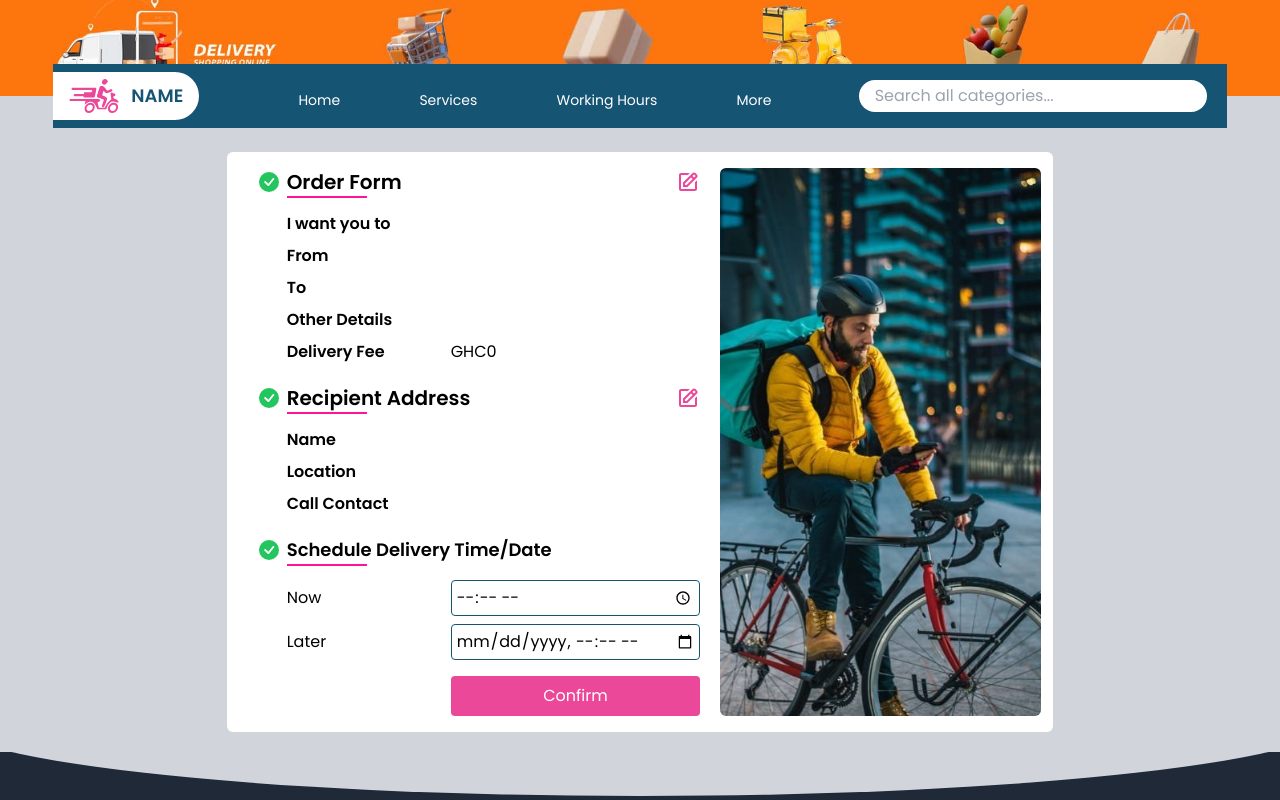
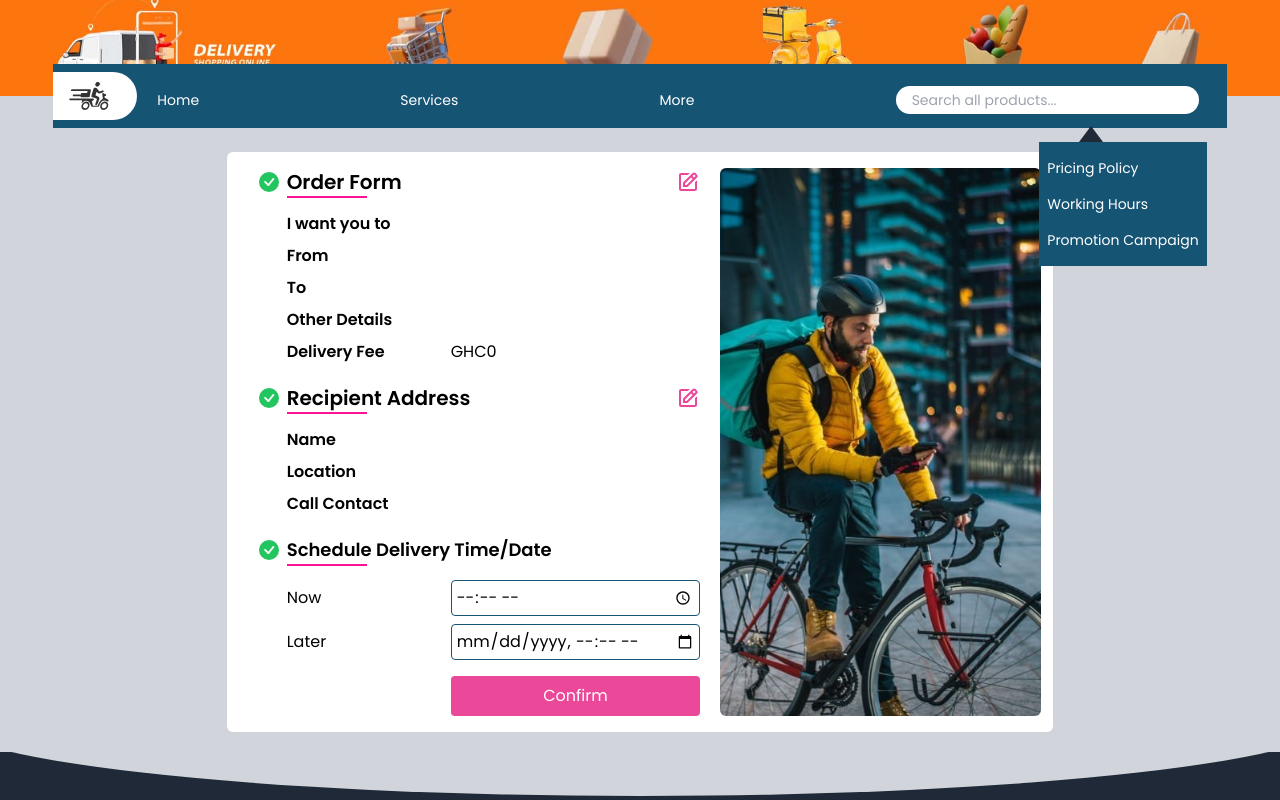
Before and after one commit to PrinceNarteh/client.mimallgh, a Next.js app: page /delivery/name/time in a window 1280 px wide. Shown: the top 800 px of the page. Built offline with nearby package versions, Linux system fonts and the light colour scheme; what @shrutibalasa/tailwind-grid-auto-fit would draw is missing.

Commit message:
fix bugs

```diff
--- a/components/layout/DeliveryLayout.tsx
+++ b/components/layout/DeliveryLayout.tsx
@@ -3,16 +3,14 @@ import Link from "next/link";
 import React from "react";
 import { IoSearchOutline } from "react-icons/io5";
 import deliveryIcon from "../../assets/svgs/delivery-icon.svg";
-import { useRouter } from "next/router";
-import { capitalize } from "@/utils/utilities";
+import { useDeliverySelector } from "@/store/features/delivery/deliverySlice";
 
 const DeliveryLayout = ({ children }: { children: React.ReactNode }) => {
-  const {
-    query: { deliveryId },
-  } = useRouter();
+  const { deliveryCompanyName, deliveryCompanyLink } = useDeliverySelector();
+
   return (
     <div>
-      <div className="relative z-10">
+      <div className="fixed w-full z-50">
         <div className="h-24 hidden relative md:flex justify-center">
           <Image
             src={"/images/delivery-banner.jpg"}
@@ -23,27 +21,50 @@ const DeliveryLayout = ({ children }: { children: React.ReactNode }) => {
         </div>
         <div className="bg-[#165474] md:absolute z-10 py-2 flex flex-col md:flex-row justify-between items-start md:items-center pr-5 md:h-16 md:w-11/12 m-auto left-0 right-0 bottom-6 md:-bottom-8">
           <div className="bg-white h-full rounded-r-full flex items-center py-2 px-4 shrink-0">
-            <Image src={deliveryIcon} alt="" width={50} height={50} />
-            <h5 className="ml-3 font-bold text-lg text-[#165474]">
-              {capitalize(deliveryId as string)?.toUpperCase()}
-            </h5>
+            <div className="w-10 h-10 flex justify-center items-center">
+              <Image src={deliveryIcon} alt="" width={50} height={50} />
+            </div>
+            <Link
+              href={`/delivery/${deliveryCompanyLink}`}
+              className="ml-3 font-bold text-lg text-[#165474]"
+            >
+              {deliveryCompanyName.toUpperCase()}
+            </Link>
           </div>
-          <div className="text-white flex px-2 pl-5 justify-evenly items-center text-sm py-2 mt-2 w-full">
-            <Link href="/">Home</Link>
+          <div className="relative text-white flex px-2 pl-5 justify-between items-center text-sm py-2 mt-2 w-full">
+            <Link href={`/delivery/${deliveryCompanyLink}`}>Home</Link>
             <Link href="#">Services</Link>
-            <Link href="#" className="">
+            <Link href="#" className="hidden">
               Working Hours
             </Link>
-            <Link href="#">More</Link>
-            <IoSearchOutline className="text-white text-2xl hidden md:block lg:hidden" />
-          </div>
-
-          <div className="bg-white hidden lg:block py-1 px-4 rounded-full">
-            <input type="text" placeholder="Search all categories..." />
+            <Link href="#" className="md:block">
+              More
+            </Link>
+            <IoSearchOutline className="text-white text-2xl lg:hidden" />
+            <div className="bg-white hidden lg:block py-1 px-4 rounded-full">
+              <input
+                type="text"
+                placeholder="Search all products..."
+                className="outline-none"
+              />
+            </div>
+            <div className="absolute right-0 top-16 bg-[#165474] py-2 arrow before:left-10">
+              <Link href="/" className="block py-2 px-2">
+                Pricing Policy
+              </Link>
+              <Link href="/" className="block py-2 px-2">
+                Working Hours
+              </Link>
+              <Link href="/" className="block py-2 px-2">
+                Promotion Campaign
+              </Link>
+            </div>
           </div>
         </div>
       </div>
-      <div className="bg-gray-300 lg:block cursor-pointer">{children}</div>
+      <div className="bg-gray-300 lg:block cursor-pointer pt-24">
+        {children}
+      </div>
       <footer className="footer before:-top-9 before:h-20 relative bg-gray-800 text-white overflow-hidden">
         <div className="w-11/12 flex flex-col mx-auto text-xl gap-5 pt-28 pb-10">
           <div className="flex justify-evenly gap-5 flex-wrap">
--- a/components/layout/SearchBar.tsx
+++ b/components/layout/SearchBar.tsx
@@ -17,7 +17,7 @@ import { FaRegUser } from "react-icons/fa";
 import { IoMdHome } from "react-icons/io";
 import { TiShoppingCart } from "react-icons/ti";
 import delivery from "../../assets/svgs/delivery-icon.svg";
-import { setDeliveryCompanyName } from "@/store/features/delivery/deliverySlice";
+import { setDeliveryCompanyInfo } from "@/store/features/delivery/deliverySlice";
 
 const deliveryCompanies = [
   {
@@ -38,7 +38,7 @@ export const SearchBar = () => {
   const { search } = useSearchSelector();
 
   const navigate = ({ name, link }: { name: string; link: string }) => {
-    dispatch(setDeliveryCompanyName(name));
+    dispatch(setDeliveryCompanyInfo({ name, link }));
     router.push(`/delivery/${link}`);
   };
 
--- a/pages/delivery/[deliveryId]/request.tsx
+++ b/pages/delivery/[deliveryId]/request.tsx
@@ -6,7 +6,6 @@ import {
 import { useAppDispatch } from "@/store/store";
 import { Delivery } from "@/types";
 import {
-  fares,
   getDeliveryFare,
   mapTownLabelToValue,
   towns,
@@ -78,20 +77,20 @@ const DeliveryForm = () => {
             className="ml-7 mt-3 space-y-3"
             onSubmit={handleSubmit(submitHandler)}
           >
-            <div className="flex flex-wrap items-center gap-1">
+            <div className="flex flex-wrap items-start gap-1">
               <label htmlFor="" className="w-36 inline-block">
                 I want you to
               </label>
               <div className="flex-1">
-                <input
-                  type="text"
-                  className=" border w-full border-[#165474] outline-none p-1 rounded"
+                <textarea
+                  placeholder="Eg. Pick up parcel from Rose - 0570879217 at Passport Office, RM 34"
+                  className=" border w-full border-[#165474] outline-none p-1 rounded placeholder:text-sm"
                   {...register("request", {
                     required: "Request message is required",
                   })}
-                />
+                ></textarea>
                 {errors["request"] && (
-                  <span className="block text-[10px] pl-1 pt-1 text-[red]">
+                  <span className="block text-[10px] pl-1 text-[red]">
                     {errors["request"].message}
                   </span>
                 )}
@@ -116,6 +115,7 @@ const DeliveryForm = () => {
                   })}
                   className="border w-full border-[#165474] outline-none p-1 rounded"
                 >
+                  <option value="">Select origin</option>
                   {towns.map((town, idx) => (
                     <option key={idx} value={town.value}>
                       {town.label}
@@ -148,6 +148,7 @@ const DeliveryForm = () => {
                   })}
                   className="border w-full border-[#165474] outline-none p-1 rounded"
                 >
+                  <option value="">Select Destination</option>
                   {towns.map((town, idx) => (
                     <option key={idx} value={town.value}>
                       {town.label}
@@ -161,15 +162,15 @@ const DeliveryForm = () => {
                 )}
               </div>
             </div>
-            <div className="flex flex-wrap items-center gap-1">
-              <label htmlFor="" className="w-36 inline-block">
+            <div className="flex flex-col md:flex-row items-start gap-1">
+              <label htmlFor="" className="inline-block md:w-36">
                 Other Details
               </label>
-              <input
-                type="text"
-                className="flex-1 border border-[#165474] outline-none p-1 rounded"
+              <textarea
+                className="flex-1 w-full border border-[#165474] outline-none p-1 rounded"
+                placeholder="Eg. Parcel Contains Glass screen."
                 {...register("otherDetails")}
-              />
+              ></textarea>
             </div>
             <div className="flex flex-wrap items-center gap-1">
               <label htmlFor="" className="w-36 inline-block">
--- a/store/features/delivery/deliverySlice.ts
+++ b/store/features/delivery/deliverySlice.ts
@@ -3,10 +3,12 @@ import { Delivery } from "@/types";
 import { createSlice, PayloadAction } from "@reduxjs/toolkit";
 
 const initialState: {
-  shopName: string;
+  deliveryCompanyName: string;
+  deliveryCompanyLink: string;
   delivery: Delivery;
 } = {
-  shopName: "",
+  deliveryCompanyName: "",
+  deliveryCompanyLink: "",
   delivery: {
     request: "",
     from: "",
@@ -28,13 +30,17 @@ const DeliverySlice = createSlice({
     addInfo: (state, action: PayloadAction<Delivery>) => {
       state.delivery = action.payload;
     },
-    setDeliveryCompanyName: (state, action: PayloadAction<string>) => {
-      state.shopName = action.payload;
+    setDeliveryCompanyInfo: (
+      state,
+      action: PayloadAction<{ name: string; link: string }>
+    ) => {
+      state.deliveryCompanyName = action.payload.name;
+      state.deliveryCompanyLink = action.payload.link;
     },
   },
 });
 
 export const useDeliverySelector = () =>
   useAppSelector((state) => state.delivery);
-export const { addInfo, setDeliveryCompanyName } = DeliverySlice.actions;
+export const { addInfo, setDeliveryCompanyInfo } = DeliverySlice.actions;
 export default DeliverySlice;
```
Also changed, not shown: assets/svgs/delivery-icon.svg.
